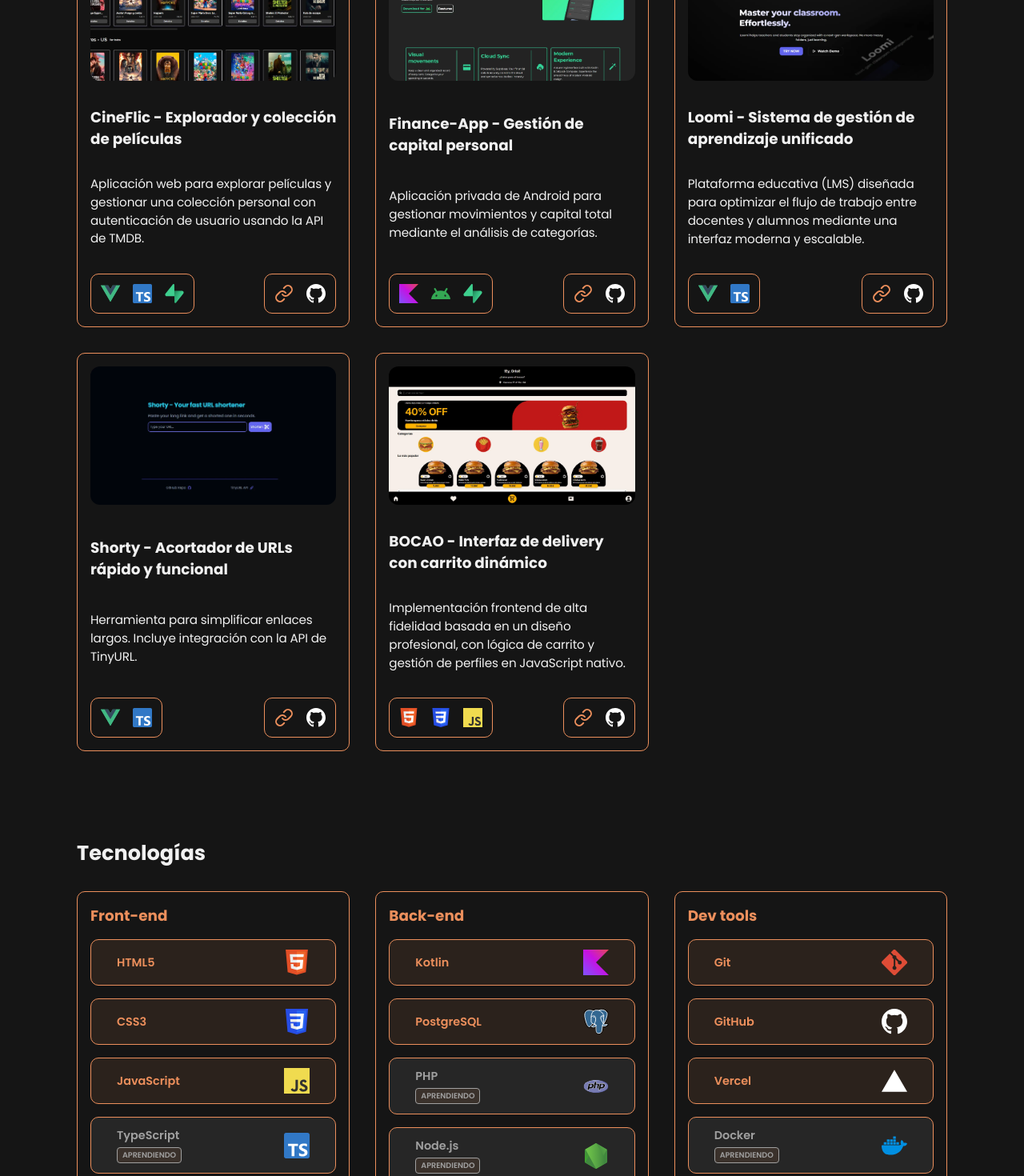
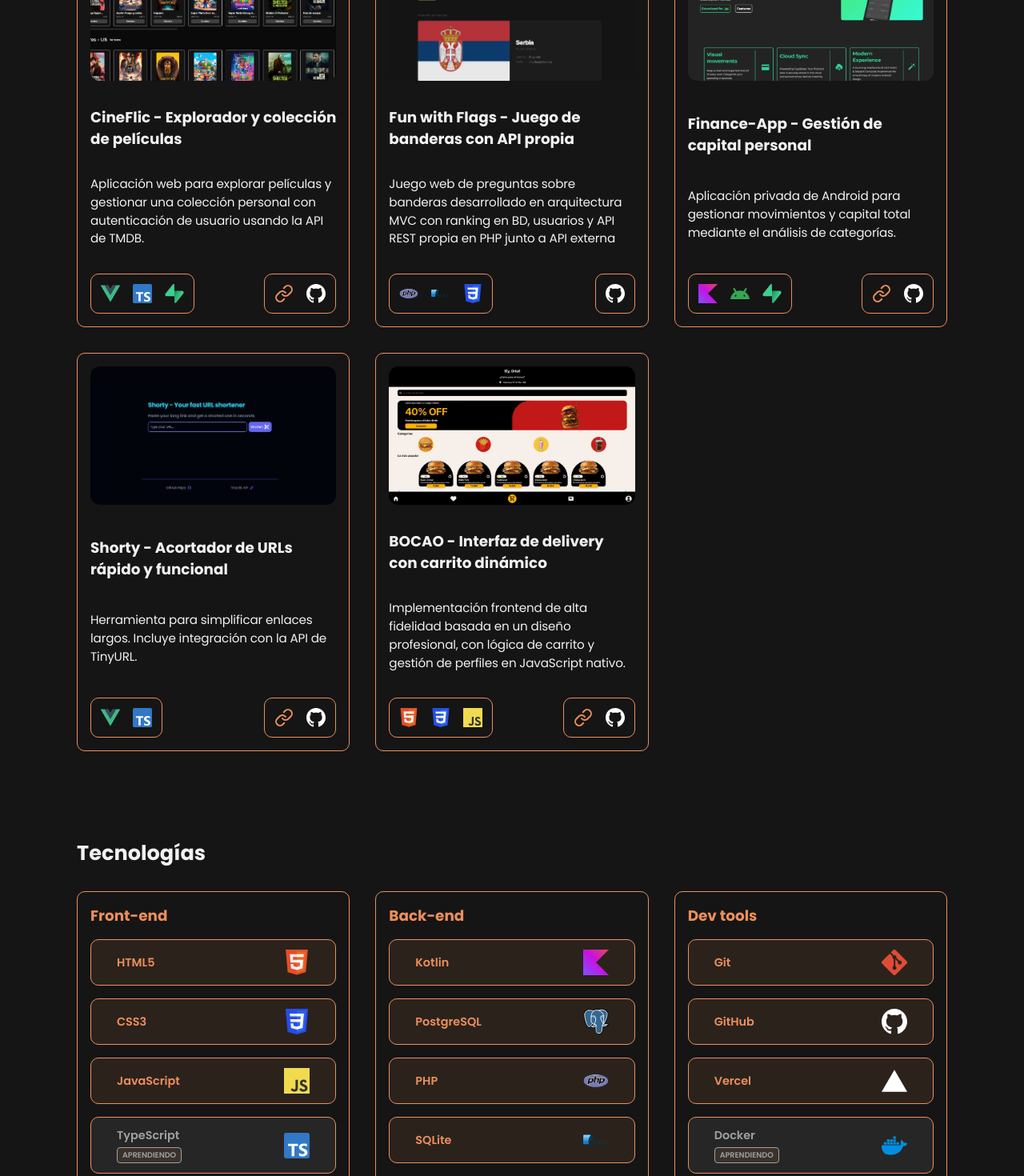
Before and after one commit to oriioll/portfolio, a Vue app: page / in a window 1280 px wide. Shown: the part 1280-2750 px from the top of the page at 80% size. Built offline with nearby package versions, Linux system fonts and the light colour scheme; a web font is replaced by a local one.

Commit message:
feat: add new project FunWithFlags and new technology sqlite

```diff
--- a/src/data/projects.ts
+++ b/src/data/projects.ts
@@ -30,6 +30,33 @@ export const PROJECTS: Project[] = [
     status: "Finished",
   },
   {
+    titleKey: "projects.funWithFlags.title",
+    descKey: "projects.funWithFlags.desc",
+    image: "/mockups/mockupFunwithflags.webp",
+    stack: [
+      {
+        category: "BACKEND",
+        name: "PHP",
+        icon: "/icons/php-full.svg",
+        learning: true,
+      },
+      {
+        category: "BACKEND",
+        name: "SQLite",
+        icon: "/icons/sqlite.svg",
+        learning: false,
+      },
+      {
+        category: "FRONTEND",
+        name: "CSS3",
+        icon: "/icons/css.svg",
+        learning: false,
+      },
+    ],
+    githubUrl: "https://github.com/oriioll/fun-with-flags",
+    status: "Finished",
+  },
+  {
     titleKey: "projects.financeApp.title",
     descKey: "projects.financeApp.desc",
     image: "/mockups/mockupFinanceApp.webp",
@@ -58,6 +85,28 @@ export const PROJECTS: Project[] = [
     status: "Active dev",
   },
   {
+    titleKey: "projects.shorty.title",
+    descKey: "projects.shorty.desc",
+    image: "/mockups/mockupShorty.webp",
+    stack: [
+      {
+        category: "FRONTEND",
+        name: "Vue.js",
+        icon: "/icons/vue.svg",
+        learning: true,
+      },
+      {
+        category: "FRONTEND",
+        name: "TypeScript",
+        icon: "/icons/ts.svg",
+        learning: true,
+      },
+    ],
+    demoUrl: "https://appshorty.vercel.app",
+    githubUrl: "https://github.com/oriioll/shorty",
+    status: "Finished",
+  } /*
+  {
     titleKey: "projects.loomi.title",
     descKey: "projects.loomi.desc",
     image: "/mockups/mockupLoomi.webp",
@@ -78,29 +127,7 @@ export const PROJECTS: Project[] = [
     demoUrl: "https://apploomi.vercel.app",
     githubUrl: "https://github.com/oriioll/loomi",
     status: "Active dev",
-  },
-  {
-    titleKey: "projects.shorty.title",
-    descKey: "projects.shorty.desc",
-    image: "/mockups/mockupShorty.webp",
-    stack: [
-      {
-        category: "FRONTEND",
-        name: "Vue.js",
-        icon: "/icons/vue.svg",
-        learning: true,
-      },
-      {
-        category: "FRONTEND",
-        name: "TypeScript",
-        icon: "/icons/ts.svg",
-        learning: true,
-      },
-    ],
-    demoUrl: "https://appshorty.vercel.app",
-    githubUrl: "https://github.com/oriioll/shorty",
-    status: "Finished",
-  },
+  },*/,
   {
     titleKey: "projects.bocaoProject.title",
     descKey: "projects.bocaoProject.desc",
@@ -128,5 +155,5 @@ export const PROJECTS: Project[] = [
     demoUrl: "https://oriioll.github.io/bocao-project/",
     githubUrl: "https://github.com/oriioll/bocao-project",
     status: "Finished",
-  }
+  },
 ];
--- a/src/data/techStack.ts
+++ b/src/data/techStack.ts
@@ -6,91 +6,98 @@ export const techStack: TechItem[] = [
     category: "FRONTEND",
     name: "HTML5",
     icon: "/icons/html.svg",
-        learning: false
+    learning: false,
   },
   {
     category: "FRONTEND",
     name: "CSS3",
     icon: "/icons/css.svg",
-        learning: false
+    learning: false,
   },
   {
     category: "FRONTEND",
     name: "JavaScript",
     icon: "/icons/js.svg",
-        learning: false
+    learning: false,
   },
   {
     category: "FRONTEND",
     name: "TypeScript",
     icon: "/icons/ts.svg",
-        learning: true
+    learning: true,
   },
   {
     category: "FRONTEND",
     name: "Vue.js",
     icon: "/icons/vue.svg",
-        learning: true
+    learning: true,
   },
   //BACKEND ITEMS
   {
     category: "BACKEND",
     name: "Kotlin",
     icon: "/icons/kotlin.svg",
-        learning: false
+    learning: false,
   },
   {
     category: "BACKEND",
     name: "PostgreSQL",
     icon: "/icons/postgresql.svg",
-        learning: false
+    learning: false,
   },
   {
     category: "BACKEND",
     name: "PHP",
     icon: "/icons/php-full.svg",
-        learning: true
+    learning: false,
+  },
+  {
+    category: "BACKEND",
+    name: "SQLite",
+    icon: "/icons/sqlite.svg",
+    learning: false,
   },
   {
     category: "BACKEND",
     name: "Node.js",
     icon: "/icons/nodejs.svg",
-        learning: true
-    },{
+    learning: true,
+  },
+  {
     category: "BACKEND",
     name: "Express.js",
     icon: "/icons/expressjs_dark.svg",
-        learning: true
+    learning: true,
   },
   {
     category: "BACKEND",
     name: "Supabase",
     icon: "/icons/supabase.svg",
-        learning: true
+    learning: true,
   },
   //TOOLS ITEMS
   {
     category: "TOOLS",
     name: "Git",
     icon: "/icons/git.svg",
-        learning: false
+    learning: false,
   },
   {
     category: "TOOLS",
     name: "GitHub",
     icon: "/icons/githublight.svg",
-        learning: false
+    learning: false,
   },
   {
     category: "TOOLS",
     name: "Vercel",
     icon: "/icons/vercelight.svg",
-        learning: false
+    learning: false,
   },
   {
     category: "TOOLS",
     name: "Docker",
     icon: "/icons/docker.svg",
-        learning: true
-    }
+    learning: true,
+  },
 ];
--- a/src/i18n/lang/cat.ts
+++ b/src/i18n/lang/cat.ts
@@ -1,45 +1,50 @@
 export default {
   nav: {
-        about: 'Sobre mi',
-        experience: 'Experiència',
-        projects: 'Projectes',
-        stack: 'Tecnologies'
+    about: "Sobre mi",
+    experience: "Experiència",
+    projects: "Projectes",
+    stack: "Tecnologies",
   },
   hero: {
     subtitle: `Desenvolupador d'Aplicacions Web`,
     description: `Hola! Sóc l'Oriol, estudiant del CFGS Desenvolupament d'Aplicacions Web (DAWe) a Barcelona. M'enfoco a construir solucions eficients i ben estructurades, prioritzant sempre la lògica per ser capaç d'adaptar-me a qualsevol entorn. Sóc una persona analítica, autodidacta i en constant aprenentatge per seguir creixent professionalment.`,
-        openCv: 'Obrir CV'
+    openCv: "Obrir CV",
   },
   tech: {
     learning: "Aprenent",
   },
   experience: {
     lectaRole: "Tècnic informàtic en pràctiques",
-        lectaDesc: "Suport tècnic a les oficines centrals, gestionant la infraestructura de l'usuari final maquetant equips i assegurant la continuat operativa dels departaments amb programes de Ticketing.."
+    lectaDesc:
+      "Suport tècnic a les oficines centrals, gestionant la infraestructura de l'usuari final maquetant equips i assegurant la continuat operativa dels departaments amb programes de Ticketing..",
   },
   projects: {
     financeApp: {
       title: "Finance-App - Gestió de capital personal",
-            desc: "Aplicació privada d'Android per gestionar moviments i capital total mitjançant l'anàlisi de categories."
+      desc: "Aplicació privada d'Android per gestionar moviments i capital total mitjançant l'anàlisi de categories.",
     },
     loomi: {
       title: "Loomi - Sistema de gestió d'aprenentatge unificat",
-            desc: "Plataforma educativa (LMS) dissenyada per optimitzar el flux de treball entre docents i alumnes mitjançant una interfície moderna i escalable."
+      desc: "Plataforma educativa (LMS) dissenyada per optimitzar el flux de treball entre docents i alumnes mitjançant una interfície moderna i escalable.",
     },
     bocaoProject: {
       title: "BOCAO - Interfície de delivery amb carret dinàmic",
-            desc: "Implementació frontend d'alta fidelitat basada en un disseny professional, amb lògica de carret i gestió de perfils en JavaScript natiu."
+      desc: "Implementació frontend d'alta fidelitat basada en un disseny professional, amb lògica de carret i gestió de perfils en JavaScript natiu.",
     },
     shorty: {
       title: "Shorty - Simplificador d'URLs ràpid i funcional",
-            desc: "Eina per simplificar enllaços llargs. Inclou integració amb l'API de TinyURL."
+      desc: "Eina per simplificar enllaços llargs. Inclou integració amb l'API de TinyURL.",
     },
     cineflic: {
       title: "CineFlic - Explorador i col·lecció de pel·lícules",
-            desc: "Aplicació web per explorar pel·lícules i gestionar una col·lecció personal amb autenticació d'usuari utilitzant l'API de TMDB."
-        }
+      desc: "Aplicació web per explorar pel·lícules i gestionar una col·lecció personal amb autenticació d'usuari utilitzant l'API de TMDB.",
+    },
+    funWithFlags: {
+      title: "Fun with Flags - Joc de banderes amb API pròpia",
+      desc: "Joc web de preguntes sobre banderes desenvolupat en arquitectura MVC amb rànquing en BD, usuaris i API REST pròpia en PHP junto a API externa",
+    },
   },
   footer: {
-        build: "Fet amb:"
-    }
-}
+    build: "Fet amb:",
+  },
+};
--- a/src/i18n/lang/en.ts
+++ b/src/i18n/lang/en.ts
@@ -1,45 +1,50 @@
 export default {
   nav: {
-        about: 'About me',
-        experience: 'Experience',
-        projects: 'Projects',
-        stack: 'Tech Stack'
+    about: "About me",
+    experience: "Experience",
+    projects: "Projects",
+    stack: "Tech Stack",
   },
   hero: {
     subtitle: `Web Application Developer`,
     description: `Hi! I'm Oriol, a Higher Vocational Training student in Web Application Development (DAWe) from Barcelona. I'm focused on building efficient and well-structured solutions, always prioritizing logic to be able to adapt to any environment. I am an analytical, self-taught person, constantly learning to keep growing professionally.`,
-        openCv: 'Open CV'
+    openCv: "Open CV",
   },
   tech: {
     learning: "Learning",
   },
   experience: {
     lectaRole: "IT Systems Trainee",
-        lectaDesc: "IT support at central headquarters, managing the end-user infrastructure, provisioning workstations and handling the operational continuity for all the departments using Ticketing software."
+    lectaDesc:
+      "IT support at central headquarters, managing the end-user infrastructure, provisioning workstations and handling the operational continuity for all the departments using Ticketing software.",
   },
   projects: {
     financeApp: {
       title: "Finance-App - Personal capital management",
-            desc: "Private Android application to manage transactions and total capital through category analysis."
+      desc: "Private Android application to manage transactions and total capital through category analysis.",
     },
     loomi: {
       title: "Loomi - Unified Learning Management System",
-            desc: "Educational platform (LMS) designed to streamline the workflow between teachers and students using a modern and scalable interface."
+      desc: "Educational platform (LMS) designed to streamline the workflow between teachers and students using a modern and scalable interface.",
     },
     bocaoProject: {
       title: "BOCAO - Delivery UI with dynamic cart",
-            desc: "High-fidelity frontend implementation based on a professional design, featuring dynamic cart logic and profile management in vanilla JavaScript."
+      desc: "High-fidelity frontend implementation based on a professional design, featuring dynamic cart logic and profile management in vanilla JavaScript.",
     },
     shorty: {
       title: "Shorty - Fast and simple URL shortener",
-            desc: "A tool to shorten long links. It features TinyURL API integration."
+      desc: "A tool to shorten long links. It features TinyURL API integration.",
     },
     cineflic: {
       title: "CineFlic - Movie explorer and personal collection",
-            desc: "Web application to explore movies and manage a personal collection with user authentication using the TMDB API."
-        }
+      desc: "Web application to explore movies and manage a personal collection with user authentication using the TMDB API.",
+    },
+    funWithFlags: {
+      title: "Fun with Flags - Flag quiz game with custom API",
+      desc: "Web-based flag quiz built with MVC architecture, featuring a DB stored ranking, user accounts, a custom REST API in PHP and an external API integration",
+    },
   },
   footer: {
-        build: "Built with:"
-    }
-}
+    build: "Built with:",
+  },
+};
--- a/src/i18n/lang/es.ts
+++ b/src/i18n/lang/es.ts
@@ -15,31 +15,36 @@ export default {
   },
   experience: {
     lectaRole: "Técnico informático en prácticas",
-        lectaDesc: "Soporte técnico en las oficinas centrales, gestionando la infraestructura de usuario final maquetando equipos y asegurando la continuidad operativa de los departamentos con programes de Ticketing."
+    lectaDesc:
+      "Soporte técnico en las oficinas centrales, gestionando la infraestructura de usuario final maquetando equipos y asegurando la continuidad operativa de los departamentos con programes de Ticketing.",
   },
   projects: {
     financeApp: {
       title: "Finance-App - Gestión de capital personal",
-            desc: "Aplicación privada de Android para gestionar movimientos y capital total mediante el análisis de categorías."
+      desc: "Aplicación privada de Android para gestionar movimientos y capital total mediante el análisis de categorías.",
     },
     loomi: {
       title: "Loomi - Sistema de gestión de aprendizaje unificado",
-            desc: "Plataforma educativa (LMS) diseñada para optimizar el flujo de trabajo entre docentes y alumnos mediante una interfaz moderna y escalable."
+      desc: "Plataforma educativa (LMS) diseñada para optimizar el flujo de trabajo entre docentes y alumnos mediante una interfaz moderna y escalable.",
     },
     bocaoProject: {
       title: "BOCAO - Interfaz de delivery con carrito dinámico",
-            desc: "Implementación frontend de alta fidelidad basada en un diseño profesional, con lógica de carrito y gestión de perfiles en JavaScript nativo."
+      desc: "Implementación frontend de alta fidelidad basada en un diseño profesional, con lógica de carrito y gestión de perfiles en JavaScript nativo.",
     },
     shorty: {
       title: "Shorty - Acortador de URLs rápido y funcional",
-            desc: "Herramienta para simplificar enlaces largos. Incluye integración con la API de TinyURL."
+      desc: "Herramienta para simplificar enlaces largos. Incluye integración con la API de TinyURL.",
     },
     cineflic: {
       title: "CineFlic - Explorador y colección de películas",
-            desc: "Aplicación web para explorar películas y gestionar una colección personal con autenticación de usuario usando la API de TMDB."
-        }
+      desc: "Aplicación web para explorar películas y gestionar una colección personal con autenticación de usuario usando la API de TMDB.",
+    },
+    funWithFlags: {
+      title: "Fun with Flags - Juego de banderas con API propia",
+      desc: "Juego web de preguntas sobre banderas desarrollado en arquitectura MVC con ranking en BD, usuarios y API REST propia en PHP junto a API externa",
+    },
   },
   footer: {
-        build: "Hecho con:"
-    }
+    build: "Hecho con:",
+  },
 };
```
Also changed, not shown: public/icons/sqlite.svg (added), public/mockups/mockupFunwithflags.webp (added). Lines whose indentation alone changed are shown as unchanged.
